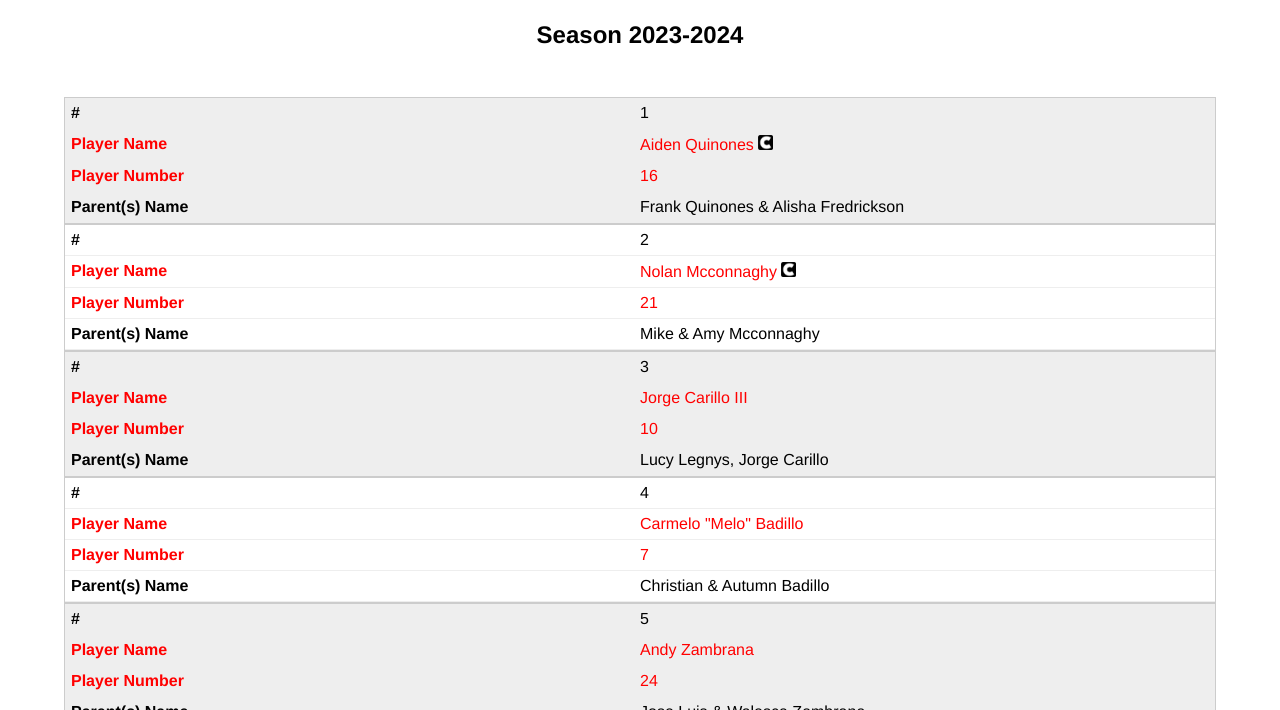
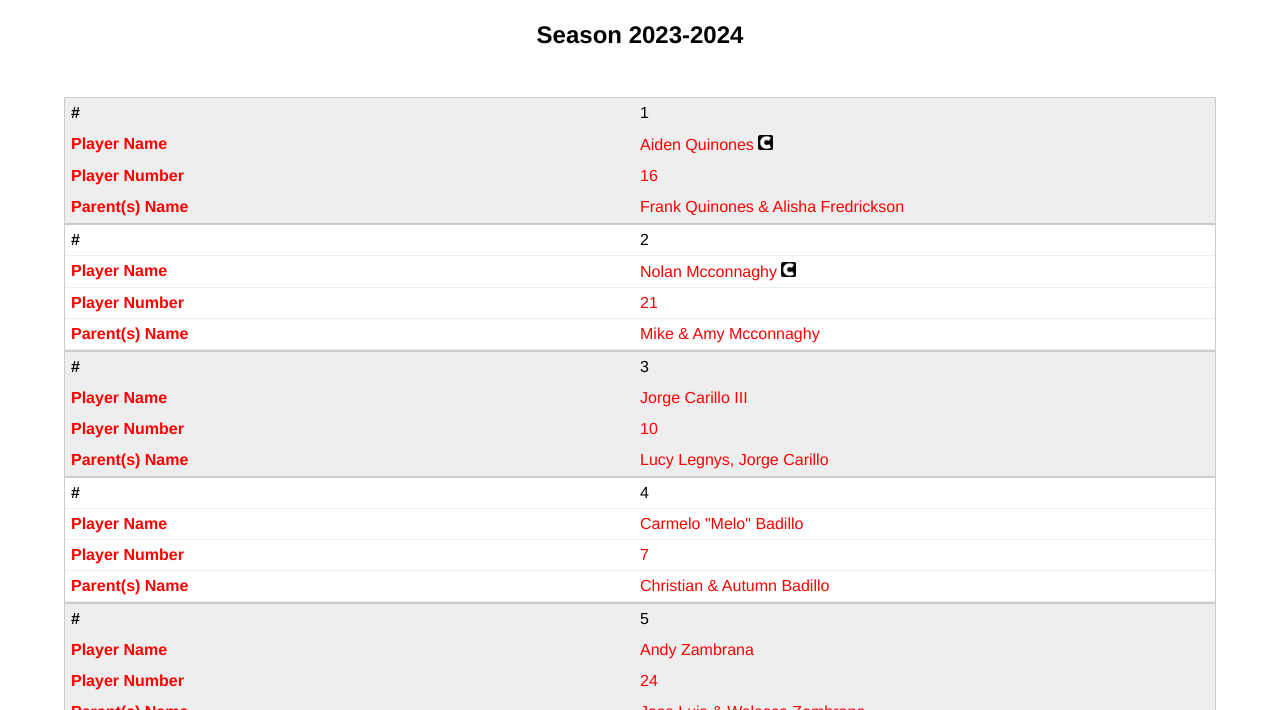
Before and after one commit to FrankDraws/fc2013boysroster, a plain HTML site: page index.html in a window 1280 px wide. Shown: the part 90-800 px from the top of the page. Drawn offline with Linux system fonts and the light colour scheme.

Commit message:
Extended css selection to parent names.

```diff
--- a/index.html
+++ b/index.html
@@ -39,7 +39,7 @@
       width: 15px;
       display: inline-block;
     }
-    .name, .name ~ td:nth-child(3) {
+    .name, .name ~ td:nth-child(3), .name ~ td:nth-child(4) {
       color: red;
     }
 
```
